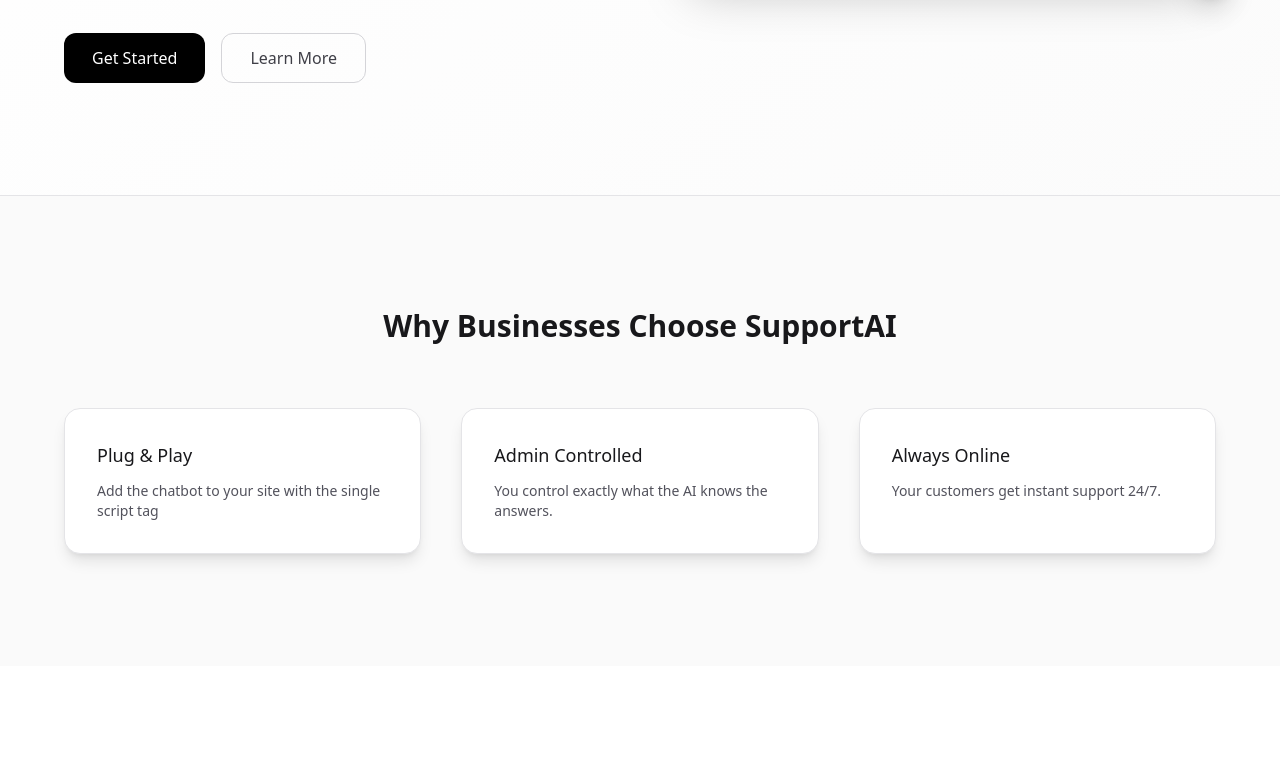
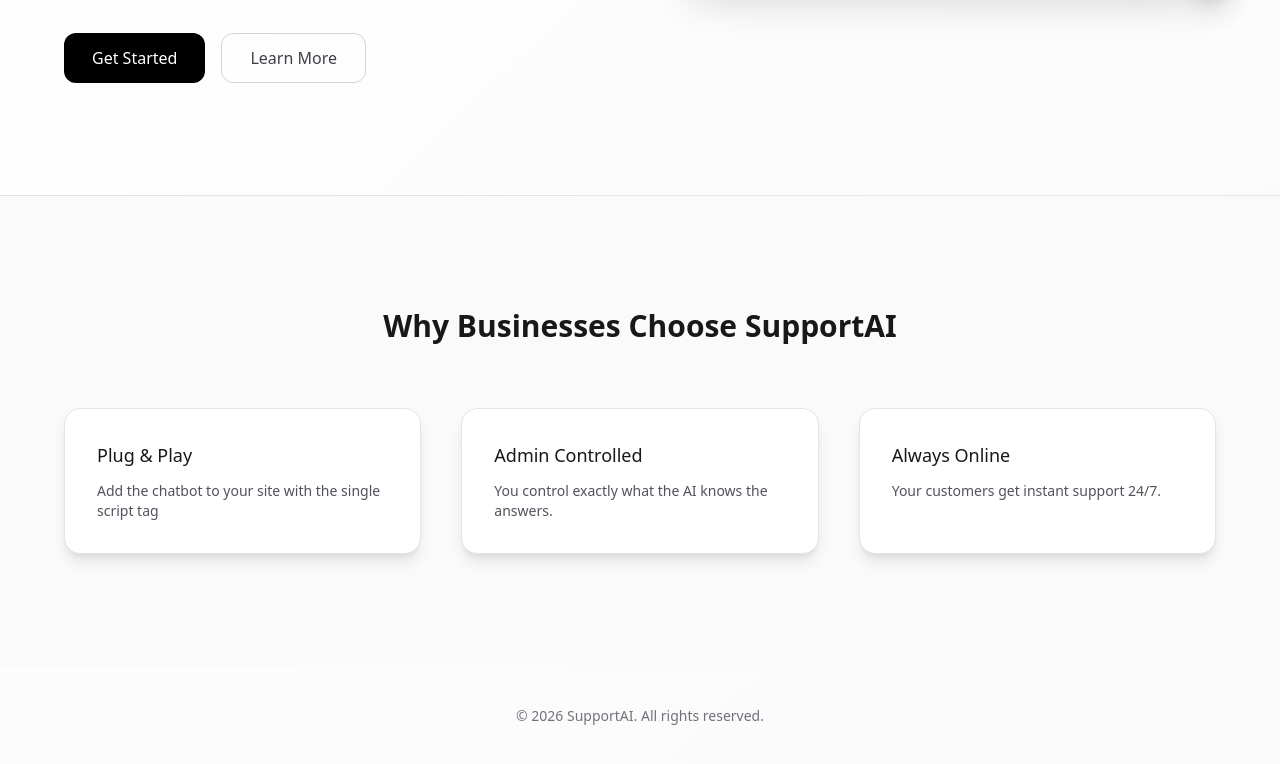
Before and after one commit to sameerjohn1/Ai-Customer-Support, a Next.js app: page / in a window 1280 px wide. Shown: the part 439-1203 px from the top of the page. Before the commit the page ends 1105 px from the top, so only its background shows below. Built offline with nearby package versions, Linux system fonts and the light colour scheme; no server answers; what @scalekit-sdk/node would draw is missing.

Commit message:
Add homepage footer section

```diff
--- a/src/components/HomeClient.tsx
+++ b/src/components/HomeClient.tsx
@@ -204,6 +204,11 @@ function HomeClient({ email }: { email: string }) {
           </div>
         </div>
       </section>
+
+      {/* footer */}
+      <footer className="py-10 text-center text-sm text-zinc-500">
+        &copy; {new Date().getFullYear()} SupportAI. All rights reserved.
+      </footer>
     </div>
   );
 }
```
